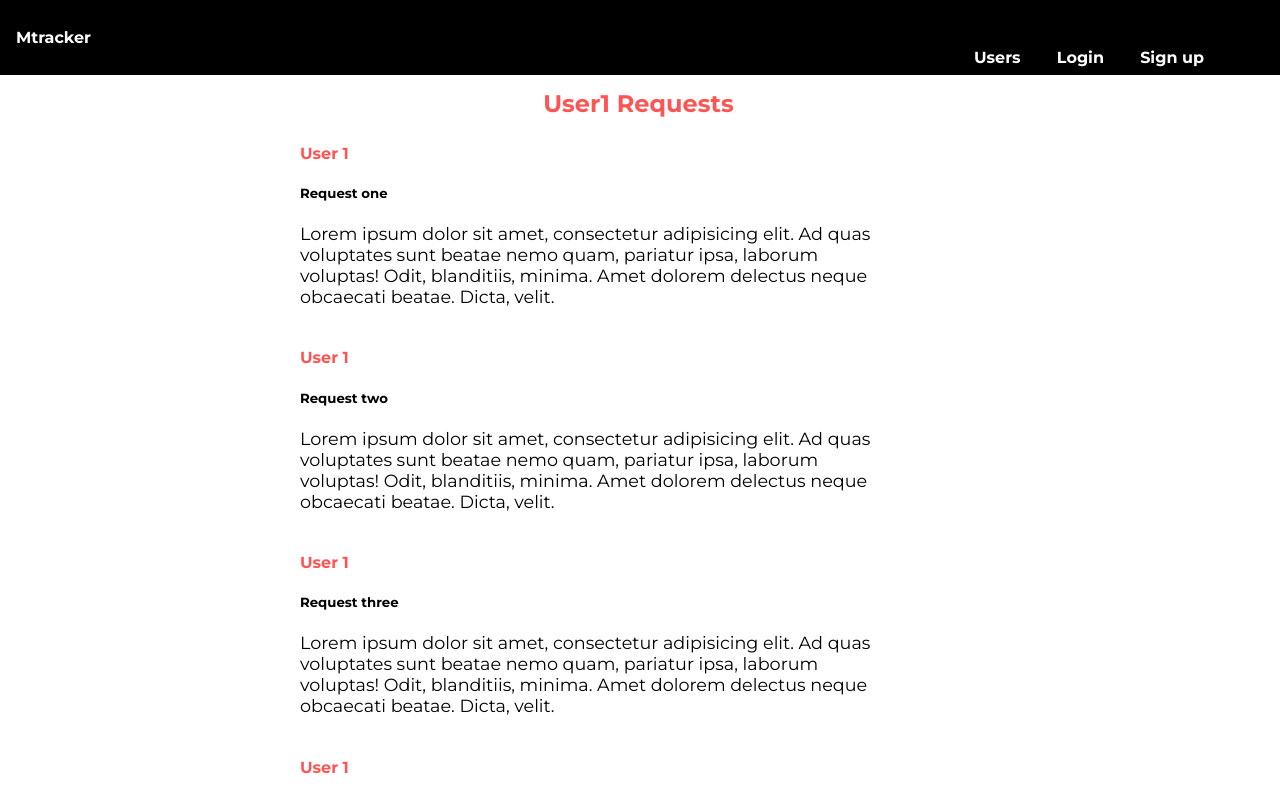
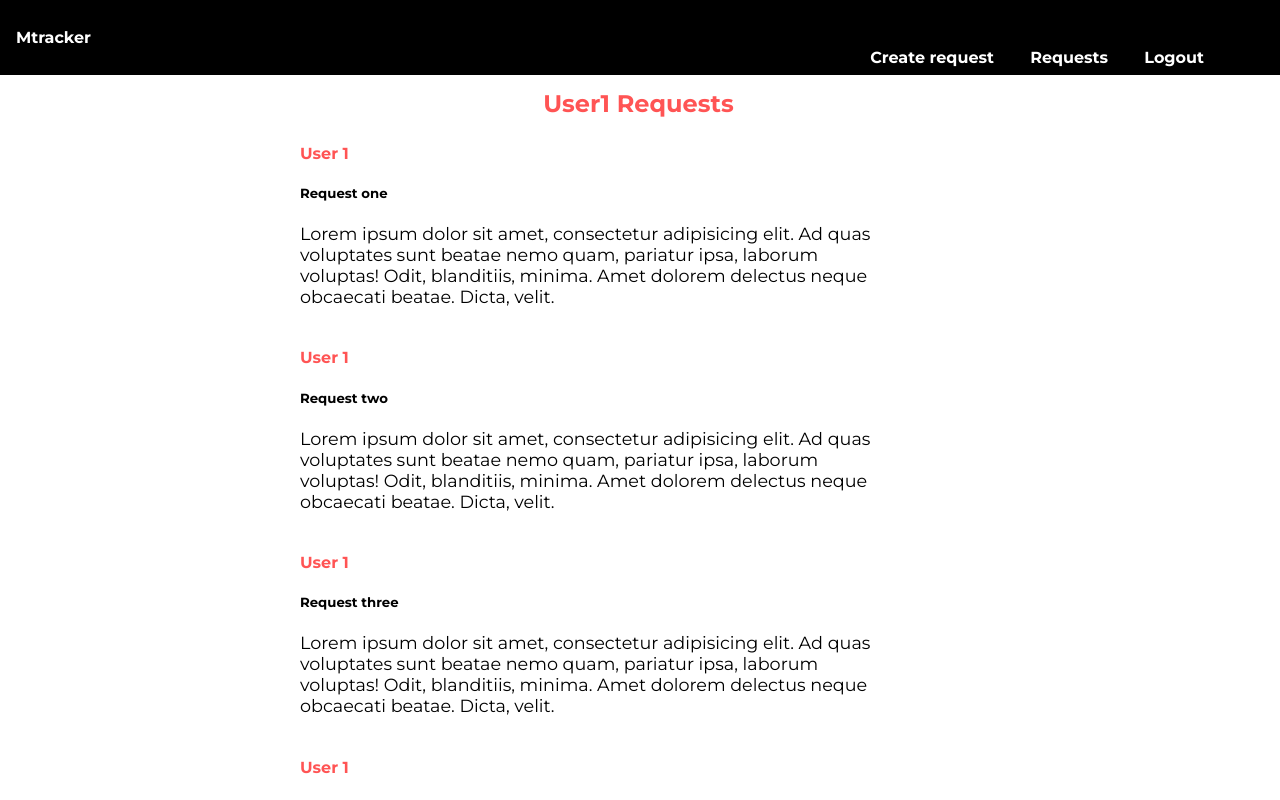
Before and after one commit to bozicschucky/Maintenance-Tracker, a plain HTML site: page html/forms/user_requests.html in a window 1280 px wide. Shown: the top 800 px of the page. Drawn offline with Linux system fonts and the light colour scheme.

Commit message:
fix nav bar links

```diff
--- a/html/users/user_requests.html
+++ b/html/forms/user_requests.html
@@ -26,15 +26,17 @@
     </div>
     <nav class="main-nav">
         <ul class="main-nav__items">
+            <ul class="main-nav__items">
                 <li class="main-nav__item">
-                <a href="../html/forms/users/admin_approve.html">Users</a>
+                    <a href="createrequest.html">Create request</a>
                 </li>
                 <li class="main-nav__item">
-                <a href="../html/forms/forms/login.html">Login</a>
+                    <a href="user_requests.html">Requests</a>
                 </li>
                 <li class="main-nav__item main-nav__item--cta">
-                <a href="../html/forms/forms/index.html">Sign up</a>
+                    <a href="../../index.html">Logout</a>
                 </li>
+            </ul>
         </ul>
     </nav>
 </header>
```
Lines whose indentation alone changed are shown as unchanged.
